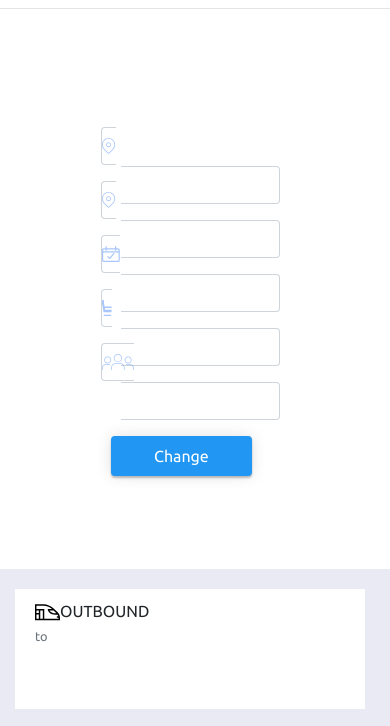
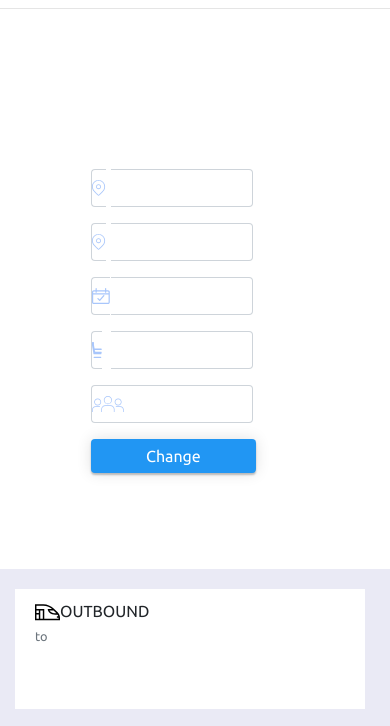
Before and after one commit to abiodunjohnson/trainMetron, a plain HTML site: page book.html in a window 390 px wide. Shown: the part 64-790 px from the top of the page. Drawn offline with nearby package versions, Linux system fonts and the light colour scheme.

Commit message:
morequeriesadded

```diff
--- a/book.html
+++ b/book.html
@@ -65,7 +65,7 @@
             <div class="row">
                 <div class="col">
                     <div class="choose-trip lg-12 md-6 sm-4 xs-3">
-                        <form action="index.html">
+                        <form action="index.html" class="form-book">
                             <div class="form-row" id="form1">
                                 <div class="form-group col-md-2">
                                     <input type="text" name="blocationgo" class="input--primary" id="secondlocation" >
--- a/css/book.css
+++ b/css/book.css
@@ -30,7 +30,7 @@ nav .navbar-nav li a {
 .nav-btn {
   color: #ffffff;
   background-color: #2196F3;
-  padding: 05px 35px !important;
+  padding: 03px 35px !important;
   font-size: 16px !important;
   box-shadow: 0px 2px 2px rgba(0, 0, 0, 0.24), 0px 0px 15px rgba(0, 0, 0, 0.12);
   border-radius: 4px;
@@ -47,7 +47,7 @@ nav .navbar-nav li a {
     background-color: #ffffff;
 }
 
-.form-control {
+/* .form-control {
 
     border-right:1px solid #ced4da;
       border-left:none !important;
@@ -55,7 +55,7 @@ nav .navbar-nav li a {
       border-bottom: 1px solid #ced4da;
       border-bottom-left-radius: 0px !important;
       border-top-left-radius: 0px !important;
-}
+} */
 
 
   .dropdown-btn-block {
@@ -165,7 +165,7 @@ nav .navbar-nav li a {
   .form-btn-2 {
     background-color: #2196F3;
   margin-left: 10px;
-  padding: 8px 43px;
+  padding: 6px 38px;
   border: none;
   border-radius: 4px;
   color: #ffffff;
@@ -320,3 +320,61 @@ footer {
 /* Just added this to enable me commit */
 
 /* MEDIA QUERY */
+
+@media (max-width: 1024px) {
+  .form-btn-2 {
+    padding: 05px 28px !important;
+  }
+
+  .form-group {
+    margin-left: 0px;
+}
+}
+
+@media (max-width: 992px) {
+  .image-form {
+    margin-top: -0px;
+  }
+
+}
+
+
+@media (max-width: 768px) {
+  .form-btn-2 {
+      padding: 05px 108px !important;
+      margin-left: 0px;
+}
+
+.input--primary {
+  width: 60%;
+}
+.section-detail {
+  height: 34rem;
+}
+
+.choose-trip {
+  border: 1px solid #ffffff;
+  height: 20rem;
+  width: 44rem;
+
+}
+
+}
+
+@media (max-width: 576px) {
+  .form-btn-2 {
+    padding: 05px 83px !important;
+    margin-left: 0px;
+}
+.leftdate {
+  margin-left: 40px;
+}
+
+}
+
+@media (max-width: 447px) {
+  .form-btn-2 {
+    padding: 05px 55px !important;
+    margin-left: 0px;
+}
+}
--- a/css/queries.css
+++ b/css/queries.css
@@ -328,6 +328,7 @@
 
 
 
+
 /* @media (min-width: 576px) {
      .hero{
       padding-top: 4rem;
```
